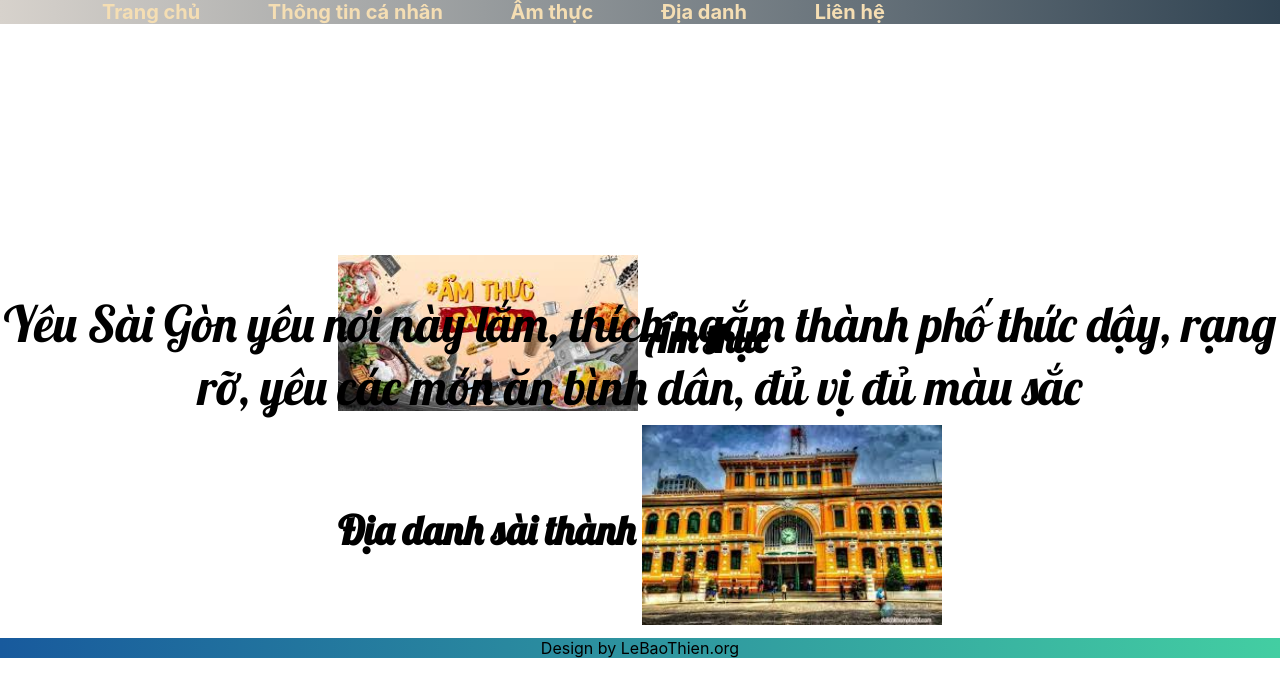
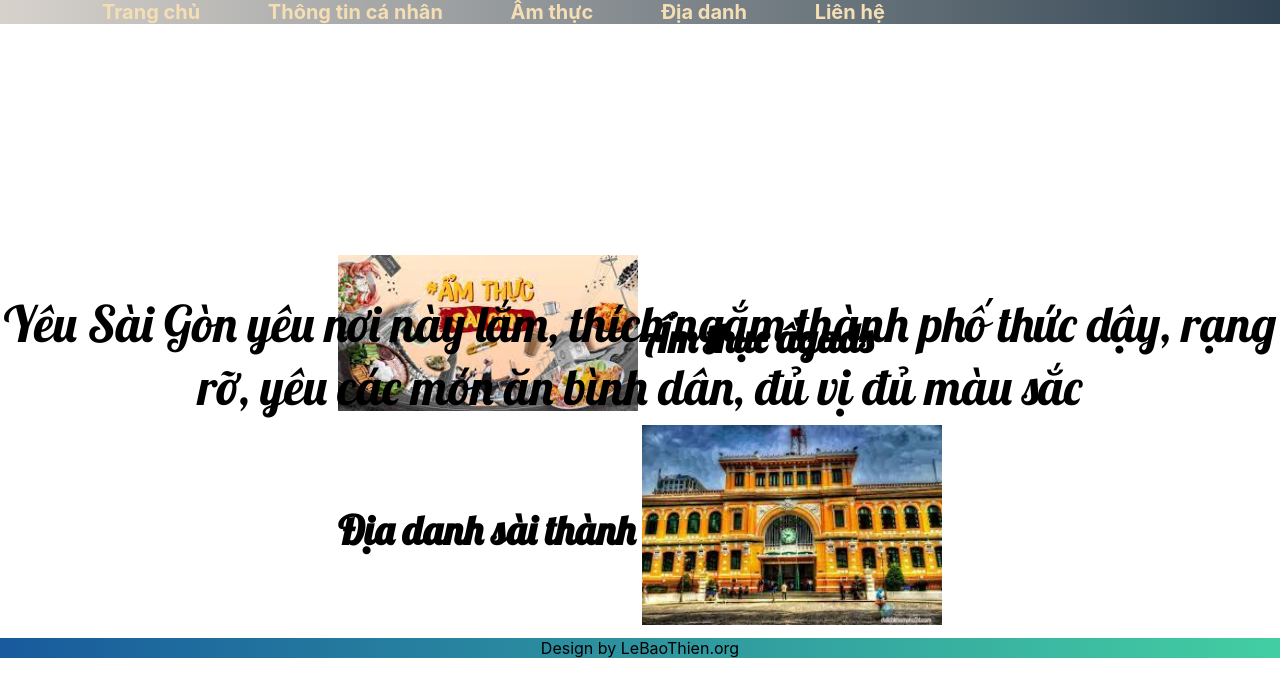
Before and after one commit to Teek3r/myWebsite, a plain HTML site: page index.html in a window 1280 px wide. Drawn offline with Linux system fonts and the light colour scheme.

Commit message:
Tap thêm

```diff
--- a/index.html
+++ b/index.html
@@ -44,7 +44,7 @@
         <table id="select">
             <tr>
                 <td><a href="./amThuc/index.html"><img width="300" src="./img/amThuc1.jpg" alt=""></a></td>
-                <td>Ẩm thực <nh class="com"></nh></td>
+                <td>Ẩm thực ầgads <nh class="com"></nh></td>
             </tr>
             <tr>
                 <td>Địa danh sài thành</td>
```
